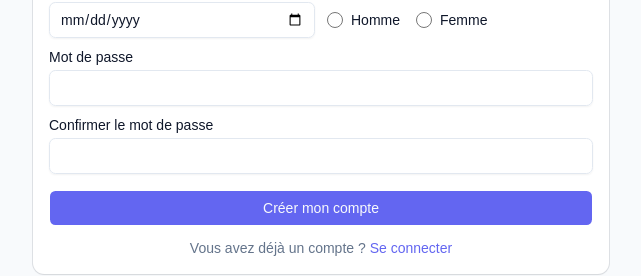
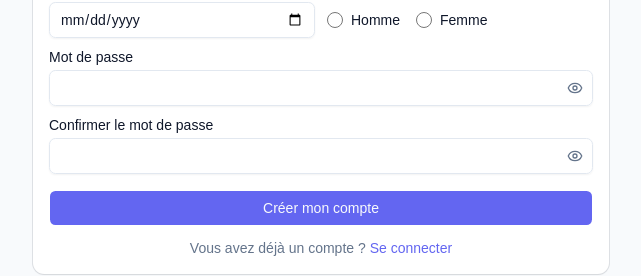
Before and after one commit to oceance-dev/sigma-front-web, a Next.js app: page /sigin/association in a window 1280 px wide. Shown: the part 996-1272 px from the top of the page, without its empty margins (319-960 px from the left). Built offline with nearby package versions, Linux system fonts and the light colour scheme; no server answers.

Commit message:
Fix error calendar and add show password

```diff
--- a/app/(auth)/sigin/association/page.tsx
+++ b/app/(auth)/sigin/association/page.tsx
@@ -4,6 +4,7 @@ import { useState, useTransition, type FormEvent } from 'react';
 import Link from 'next/link';
 import { useRouter } from 'next/navigation';
 import { ArrowLeft, CheckCircle2, Mail, MapPin } from 'lucide-react';
+import { PasswordInput } from '@/components/PasswordInput';
 import { Button } from '@/components/ui/button';
 import {
   Card,
@@ -560,10 +561,9 @@ export default function AssociationInscription() {
               </div>
 
               <Field id="password" label="Mot de passe" required error={errors.password}>
-                <Input
+                <PasswordInput
                   id="password"
                   name="password"
-                  type="password"
                   required
                   disabled={disabled}
                   autoComplete="new-password"
@@ -588,10 +588,9 @@ export default function AssociationInscription() {
                 required
                 error={errors.passwordConfirmation}
               >
-                <Input
+                <PasswordInput
                   id="passwordConfirmation"
                   name="passwordConfirmation"
-                  type="password"
                   required
                   disabled={disabled}
                   autoComplete="new-password"
--- a/app/(auth)/sigin/membersAssociation/page.tsx
+++ b/app/(auth)/sigin/membersAssociation/page.tsx
@@ -14,6 +14,7 @@ import {
 } from '@/components/ui/card'
 import { Input } from '@/components/ui/input'
 import { Label } from '@/components/ui/label'
+import { PasswordInput } from '@/components/PasswordInput'
 
 const FR_PHONE = /^0[1-9]\d{8}$/
 
@@ -347,7 +348,7 @@ export default function MemberInscription() {
                 disabled={isPending} autoComplete="email" aria-invalid={!!errors.email} />
             </Field>
             <Field id="password" label="Mot de passe" required error={errors.password}>
-              <Input id="password" name="password" type="password" disabled={isPending}
+              <PasswordInput id="password" name="password" disabled={isPending}
                 autoComplete="new-password" value={password}
                 onChange={(e) => setPassword(e.target.value)} aria-invalid={!!errors.password} />
               {password.length > 0 && (
@@ -361,7 +362,7 @@ export default function MemberInscription() {
               )}
             </Field>
             <Field id="confirmPassword" label="Confirmer le mot de passe" required error={errors.confirmPassword}>
-              <Input id="confirmPassword" name="confirmPassword" type="password"
+              <PasswordInput id="confirmPassword" name="confirmPassword"
                 disabled={isPending} autoComplete="new-password" aria-invalid={!!errors.confirmPassword} />
             </Field>
           </CardContent>
--- a/app/(auth)/sigin/userAssociation/page.tsx
+++ b/app/(auth)/sigin/userAssociation/page.tsx
@@ -8,6 +8,7 @@ import {
   CardTitle,
 } from "@/components/ui/card";
 import { Input } from "@/components/ui/input";
+import { PasswordInput } from '@/components/PasswordInput';
 import { Label } from "@/components/ui/label";
 import { ArrowLeft } from "lucide-react";
 import Link from "next/link";
@@ -47,11 +48,11 @@ export default function UserInscription() {
             </div>
             <div className="grid gap-1.5">
               <Label htmlFor="password">Mot de passe</Label>
-              <Input id="password" type="password" required />
+              <PasswordInput id="password" name="password" required />
             </div>
             <div className="grid gap-1.5">
               <Label htmlFor="confirmPassword">Confirmer le mot de passe</Label>
-              <Input id="confirmPassword" type="password" required />
+              <PasswordInput id="confirmPassword" name="confirmPassword" required />
             </div>
           </div>
         </CardContent>
--- a/app/dashboard/association/tabs/CandidaturesTab.tsx
+++ b/app/dashboard/association/tabs/CandidaturesTab.tsx
@@ -216,12 +216,13 @@ function ScheduleModal({ candidature, onClose, onDone }: {
           {/* Date */}
           <div className="grid gap-1.5">
             <Label htmlFor="sched-date">Date et heure de l'entretien *</Label>
-            <Input
+            <input
               id="sched-date"
               type="datetime-local"
               value={date}
               onChange={(e) => setDate(e.target.value)}
               disabled={isPending}
+              className="h-9 w-full rounded-md border border-input bg-transparent px-2.5 py-1 text-sm outline-none focus-visible:border-ring focus-visible:ring-3 focus-visible:ring-ring/50 disabled:opacity-50 disabled:cursor-not-allowed"
             />
           </div>
 
```
